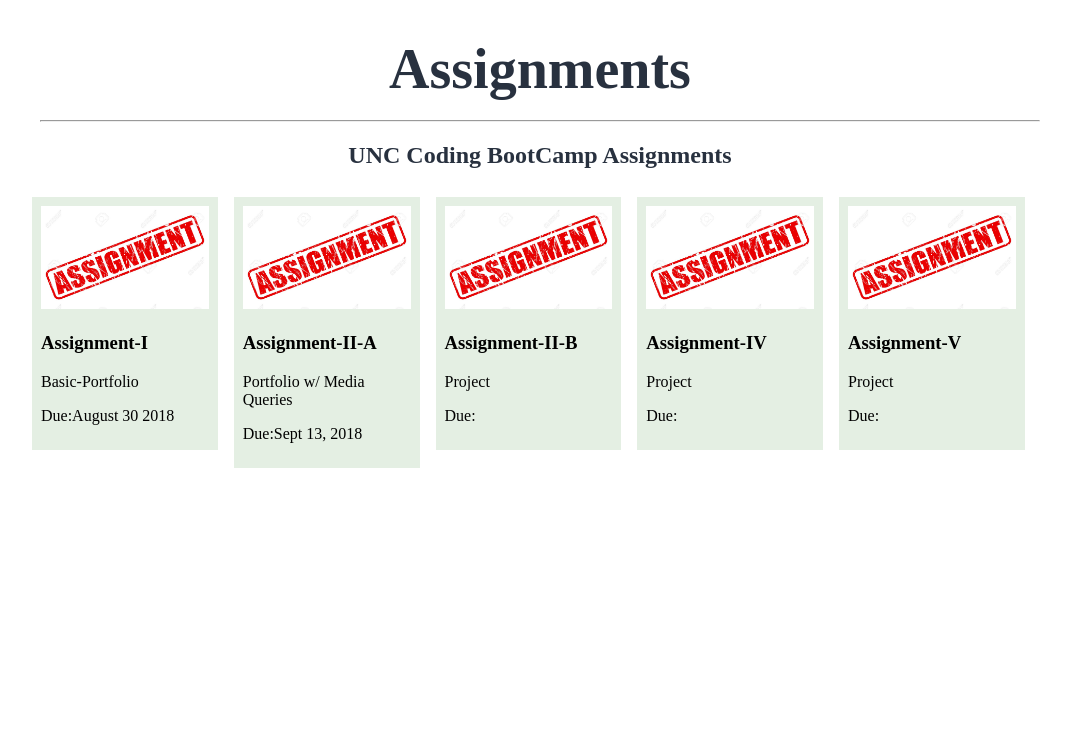
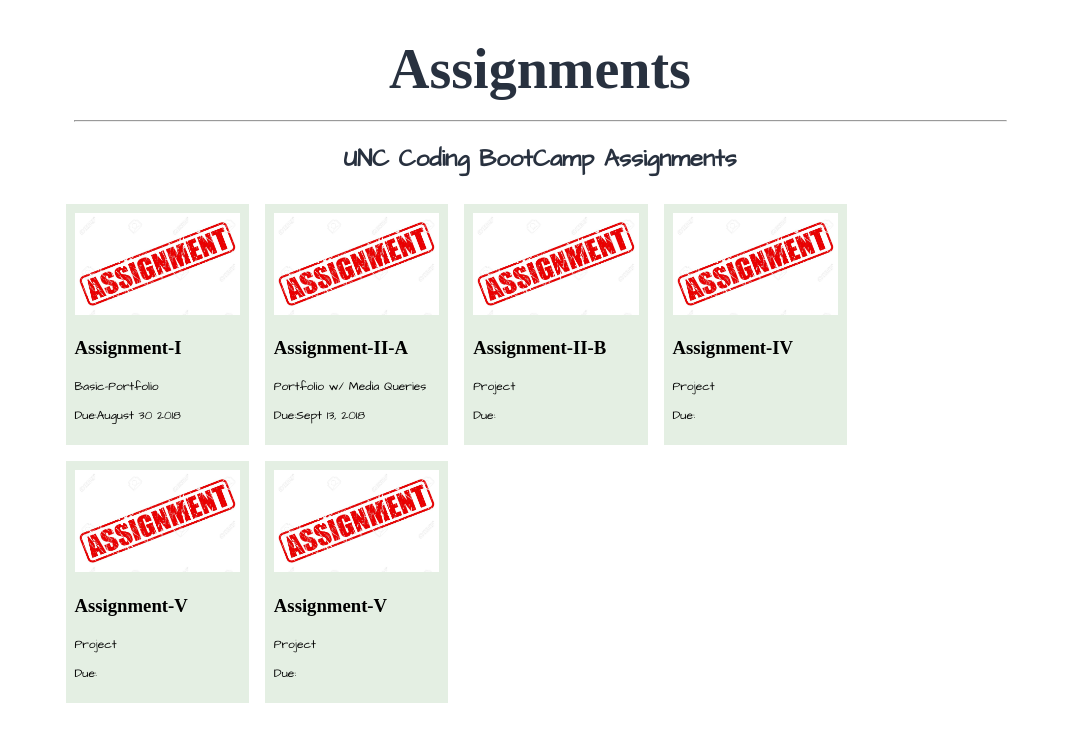
Before and after one commit to john2893/portfolio, a plain HTML site: page portfolio.html in a window 1280 px wide. Shown: the whole page, without its empty margins (100-1171 px from the left). Drawn offline with Linux system fonts and the light colour scheme.

Commit message:
added new assignment not yet complete

```diff
--- a/css/style.css
+++ b/css/style.css
@@ -7,7 +7,8 @@ body {
 }
 .main {
     max-width: 1000px;
-    margin:auto;
+    width: 75%;
+    margin:0 auto;
 }
 .row {
     margin:8px -16px;
@@ -17,10 +18,11 @@ body {
 }
 .column {
     float:left;
-    width:18%;
+    width:19%;
 }
 .content {
     background-color:#e4efe3;
+
     padding:9px;
 }
 
@@ -34,8 +36,13 @@ h1 {
 }
 h2 {
     color:#28313f;
-    font-family: 'Raleway';
+    font-family: 'Architects Daughter', cursive;
     text-align:center;
+
+}
+p {
+    font-family: 'Architects Daughter', cursive;
+    font-size: 12px;
 
 }
 .center {
--- a/portfolio.html
+++ b/portfolio.html
@@ -3,7 +3,9 @@
 <head>
     <meta charset="UTF-8">
     <title>My Portfolio</title>
+    <link href="https://fonts.googleapis.com/css?family=Architects+Daughter" rel="stylesheet">
     <link rel="stylesheet" type="text/css" href="css/style.css">
+
 </head>
 <body>
     <div class="main">
@@ -24,7 +26,7 @@
             </div>
             <div class="column">
               <div class="content">
-                <a href="https://sujith-john.github.io/Assignment2A-with_MediaQueries/index.html"><img src="images/assignment.jpg" alt="Assignment-I" style="width:100%"></a>
+                <a href="https://sujith-john.github.io/Assignment2A-with_MediaQueries/index.html"><img src="images/assignment.jpg" alt="Assignment-II-A" style="width:100%"></a>
                 <h3>Assignment-II-A</h3>
                 <p>Portfolio w/ Media Queries</p>
                 <p>Due:Sept 13, 2018</p>
@@ -32,7 +34,7 @@
             </div>
             <div class="column">
               <div class="content">
-                <img src="images/assignment.jpg" alt="Assignment-I" style="width:100%">
+                <img src="images/assignment.jpg" alt="Assignment-II-B" style="width:100%">
                 <h3>Assignment-II-B</h3>
                 <p>Project </p>
                 <p>Due:  </p>
@@ -41,7 +43,7 @@
             </div>
             <div class="column">
               <div class="content">
-                <img src="images/assignment.jpg" alt="Assignment-I" style="width:100%">
+                <img src="images/assignment.jpg" alt="Assignment-III" style="width:100%">
                 <h3>Assignment-IV</h3>
                 <p>Project </p>
                 <p>Due:  </p>
@@ -49,12 +51,20 @@
             </div>
             <div class="column">
                 <div class="content">
-                  <img src="images/assignment.jpg" alt="Assignment-I" style="width:100%">
+                  <img src="images/assignment.jpg" alt="Assignment-IV" style="width:100%">
                   <h3>Assignment-V</h3>
                   <p>Project</p>
                   <p>Due:  </p>
                 </div>
             </div>
+            <div class="column">
+              <div class="content">
+                <img src="images/assignment.jpg" alt="Assignment-V" style="width:100%">
+                <h3>Assignment-V</h3>
+                <p>Project</p>
+                <p>Due:  </p>
+              </div>
+          </div>
     </div>
 </body>
 </html>
```
Also changed, not shown: index.html (+2 -1 lines).
